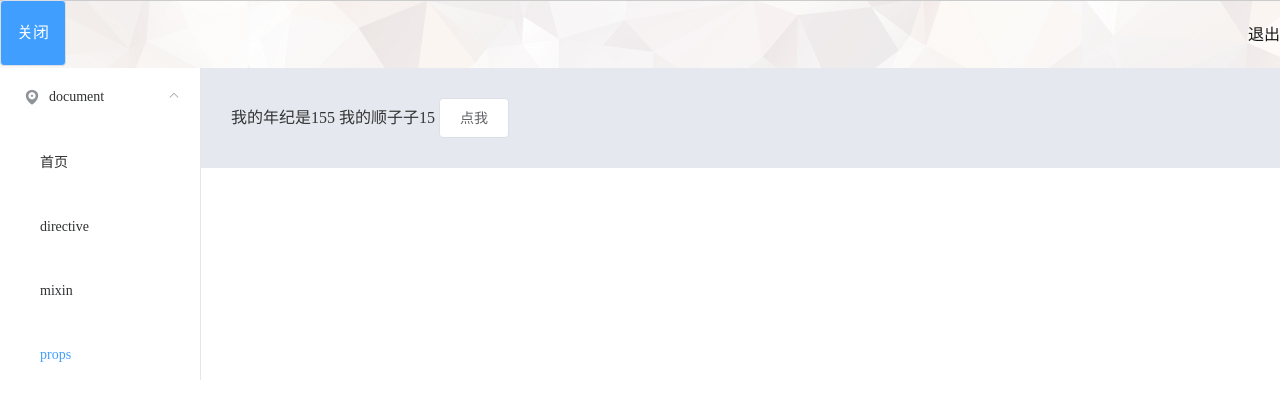
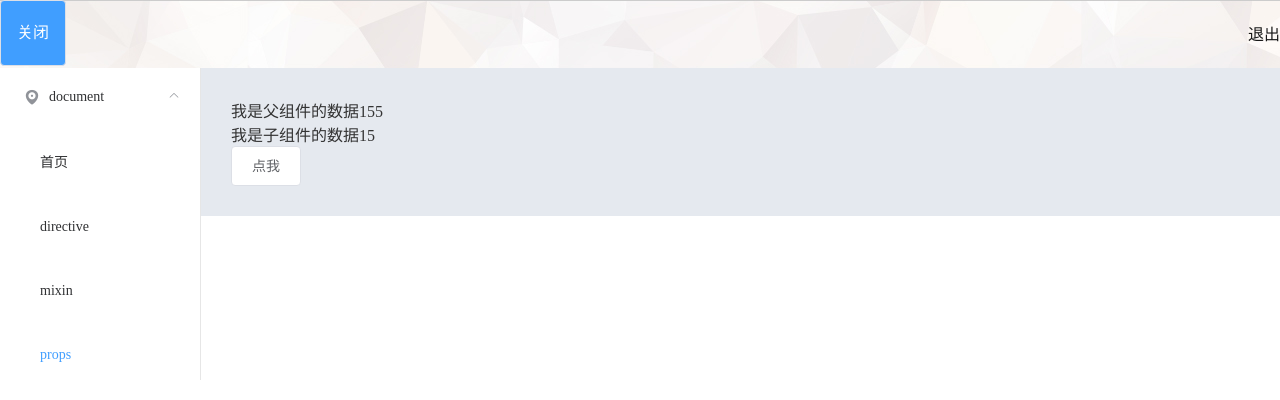
Before and after one commit to whylisa/tsadmin, a Vue app: page /props in a window 1280 px wide. Shown: the top 400 px of the page. Built offline with nearby package versions, Linux system fonts and the light colour scheme.

Commit message:
子组件修改

```diff
--- a/src/components/prop/children.vue
+++ b/src/components/prop/children.vue
@@ -1,7 +1,8 @@
 <template>
   <div id="children">
-    我的年纪是{{ age }}
-    我的顺子子{{ages}}
+    <p>我是父组件的数据{{ age }}</p>
+
+    <p>我是子组件的数据{{ages}}</p>
     <el-button @click="sendMeg">点我</el-button>
   </div>
 </template>
```
